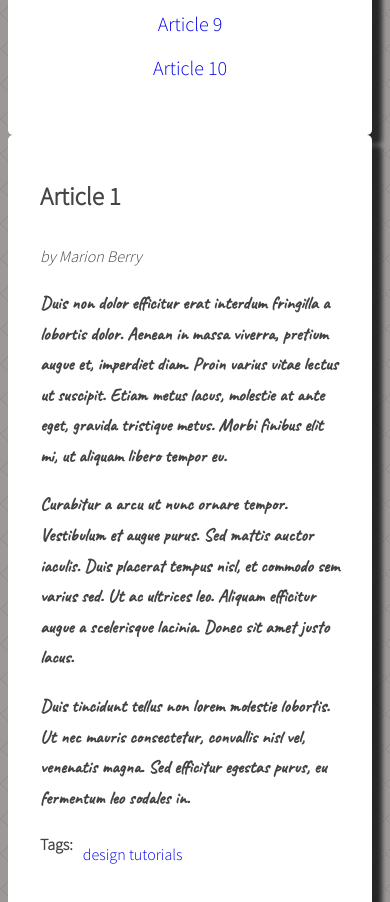
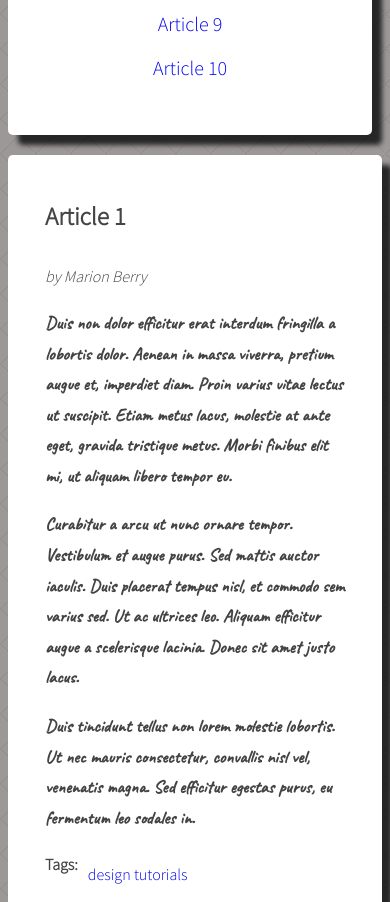
Before and after one commit to Osytek/javascript-blog, a website: page index.html in a window 390 px wide. Shown: the part 704-1606 px from the top of the page. Drawn offline with nearby package versions, Linux system fonts and the light colour scheme.

Commit message:
Add margin to posts

```diff
--- a/js/script.js
+++ b/js/script.js
@@ -1,7 +1,3 @@
-/* document.getElementById('test-button').addEventListener('click', function(){
-    const links = document.querySelectorAll('.titles a');
-    console.log('links:', links);
-  }); */
 
 const titleClickHandler = function(event){
     event.preventDefault();
--- a/package.json
+++ b/package.json
@@ -10,7 +10,7 @@
     "init:gitignore": "curl https://raw.githubusercontent.com/github/gitignore/master/Node.gitignore -o .gitignore",
     "test": "npm-run-all test:*",
     "test:html": "html-validate *.html",
-    "test:js": "./node_modules/.bin/eslint \"js/*.js\"",
+    "test:js": "eslint js/",
     "build:sass": "node-sass --output-style compact -o css sass",
     "build:autoprefixer": "postcss css/*.css --use autoprefixer -d css",
     "build": "npm-run-all build:* test",
@@ -26,7 +26,7 @@
   "devDependencies": {
     "autoprefixer": "^10.2.4",
     "browser-sync": "^2.26.14",
-    "eslint": "^7.21.0",
+    "eslint": "^7.22.0",
     "html-validate": "^4.6.0",
     "mkdirp": "^1.0.4",
     "node-sass": "^5.0.0",
--- a/sass/style.scss
+++ b/sass/style.scss
@@ -16,7 +16,7 @@ $font-text: 'Source Sans Pro', sans-serif;
 }
 
 body {
-  background-image: url(/images/tło.png);
+  background-image: url('/images/tło.png');
   font-family: $font-text;
   color: $color-dark;
   font-weight: 300;
@@ -162,6 +162,7 @@ body {
 @media (max-width: 439px) {
   .posts{
     height: 900px;
+    margin: 20px 0;
   }
   .post-content{
     width: 300px;
@@ -174,3 +175,8 @@ body {
   }
 
 }
+@media (max-width: 991px) {
+  .posts{
+    margin: 20px 0;
+  }
+}
```
Also changed, not shown: .eslintrc.json (added), css/style.css, 2 other files.
